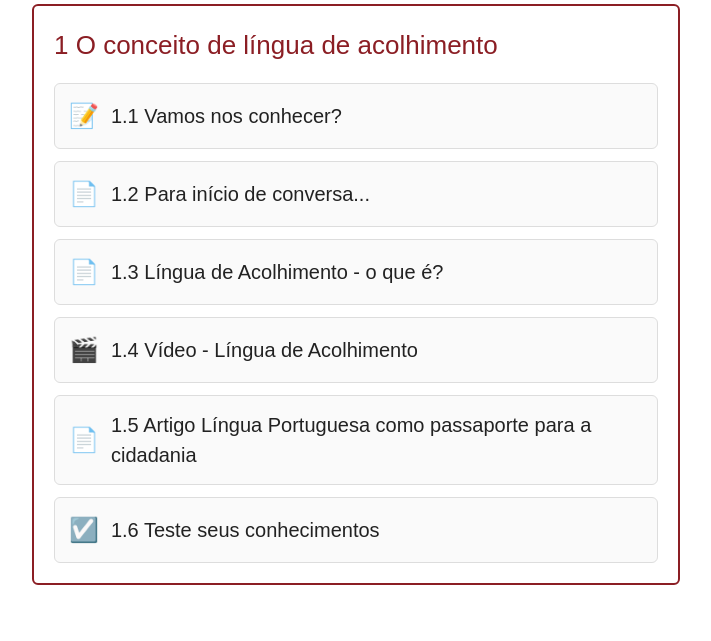
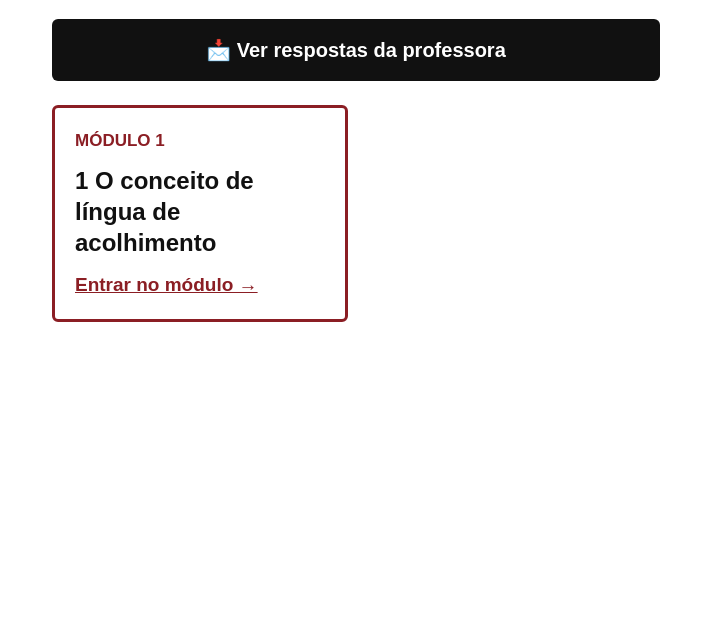
Before and after one commit to theocontanet-sketch/cursoPortugues, a plain HTML site: page index.html in a window 1280 px wide. Shown: the part 159-800 px from the top of the page, without its empty margins (284-995 px from the left). Drawn offline with Linux system fonts and the light colour scheme.

Commit message:
index.html

```diff
--- a/index.html
+++ b/index.html
@@ -3,16 +3,16 @@
 <head>
   <meta charset="UTF-8">
   <meta name="viewport" content="width=device-width, initial-scale=1.0">
-  <title>Curso de Português — Módulo 1</title>
+  <title>Curso de Português</title>
   <style>
     * { box-sizing: border-box; }
     body {
       font-family: Arial, Helvetica, sans-serif;
       background-color: #ffffff;
-      color: #222222;
+      color: #111111;
       margin: 0 auto;
       padding: 20px 16px;
-      max-width: 680px;
+      max-width: 640px;
       font-size: 20px;
       line-height: 1.5;
     }
@@ -25,6 +25,17 @@
       font-size: 16px;
       color: #555555;
       margin: 0;
+    }
+    h1 {
+      color: #8B1E24;
+      font-size: 28px;
+      font-weight: normal;
+      margin: 0 0 8px 0;
+    }
+    .subtitle {
+      font-size: 19px;
+      color: #444444;
+      margin: 0 0 22px 0;
     }
     .btn-inbox {
       display: block;
@@ -39,46 +50,49 @@
       margin-bottom: 24px;
       border-radius: 6px;
     }
-    .module-box {
-      border: 2px solid #8B1E24;
-      padding: 20px;
-      border-radius: 6px;
-      background-color: #ffffff;
+    .grid {
+      display: grid;
+      grid-template-columns: 1fr;
+      gap: 16px;
     }
-    h1 {
-      color: #8B1E24;
-      font-size: 26px;
-      font-weight: normal;
-      margin: 0 0 18px 0;
+    @media (min-width: 520px) {
+      .grid {
+        grid-template-columns: repeat(2, 1fr);
+      }
     }
-    .topic-list {
-      list-style: none;
-      padding: 0;
-      margin: 0;
+    .square-card {
       display: flex;
       flex-direction: column;
-      gap: 12px;
-    }
-    .topic-item a {
-      display: flex;
-      align-items: center;
-      gap: 12px;
-      padding: 14px;
-      border: 1px solid #dddddd;
-      background-color: #fafafa;
+      justify-content: space-between;
+      min-height: 200px;
+      border: 3px solid #8B1E24;
+      background-color: #ffffff;
+      padding: 20px;
       text-decoration: none;
-      color: #222222;
-      font-size: 20px;
+      color: #111111;
       border-radius: 6px;
     }
-    .topic-item a:active, .topic-item a:hover {
-      border-color: #8B1E24;
+    .square-card:active, .square-card:hover {
       background-color: #fdf5f5;
+    }
+    .mod-num {
+      font-size: 17px;
+      font-weight: bold;
       color: #8B1E24;
+      text-transform: uppercase;
     }
-    .icon {
+    .mod-title {
       font-size: 24px;
-      flex-shrink: 0;
+      font-weight: bold;
+      color: #111111;
+      line-height: 1.3;
+      margin: 12px 0;
+    }
+    .mod-go {
+      font-size: 19px;
+      color: #8B1E24;
+      font-weight: bold;
+      text-decoration: underline;
     }
   </style>
 </head>
@@ -88,54 +102,18 @@
     <p class="course-label">Ensino de Português Brasileiro como Língua de Acolhimento</p>
   </header>
 
+  <h1>Curso de Português</h1>
+  <p class="subtitle">Toque no módulo abaixo para começar:</p>
+
   <a class="btn-inbox" href="respostas.html">📩 Ver respostas da professora</a>
 
-  <div class="module-box">
-    <h1>1 O conceito de língua de acolhimento</h1>
-
-    <ul class="topic-list">
-      <li class="topic-item">
-        <a href="modulo1_1.html">
-          <span class="icon">📝</span>
-          <span>1.1 Vamos nos conhecer?</span>
-        </a>
-      </li>
-
-      <li class="topic-item">
-        <a href="modulo1_2.html">
-          <span class="icon">📄</span>
-          <span>1.2 Para início de conversa...</span>
-        </a>
-      </li>
-
-      <li class="topic-item">
-        <a href="modulo1_3.html">
-          <span class="icon">📄</span>
-          <span>1.3 Língua de Acolhimento - o que é?</span>
-        </a>
-      </li>
-
-      <li class="topic-item">
-        <a href="modulo1_4.html">
-          <span class="icon">🎬</span>
-          <span>1.4 Vídeo - Língua de Acolhimento</span>
-        </a>
-      </li>
-
-      <li class="topic-item">
-        <a href="modulo1_5.html">
-          <span class="icon">📄</span>
-          <span>1.5 Artigo Língua Portuguesa como passaporte para a cidadania</span>
-        </a>
-      </li>
-
-      <li class="topic-item">
-        <a href="modulo1_6.html">
-          <span class="icon">☑️</span>
-          <span>1.6 Teste seus conhecimentos</span>
-        </a>
-      </li>
-    </ul>
+  <div class="grid">
+    <!-- CUADRADO DEL MÓDULO 1 -->
+    <a class="square-card" href="modulo1.html">
+      <span class="mod-num">Módulo 1</span>
+      <span class="mod-title">1 O conceito de língua de acolhimento</span>
+      <span class="mod-go">Entrar no módulo &rarr;</span>
+    </a>
   </div>
 
 </body>
```
